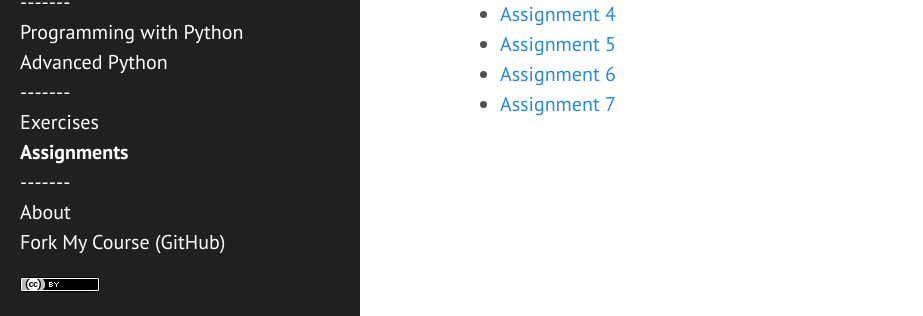
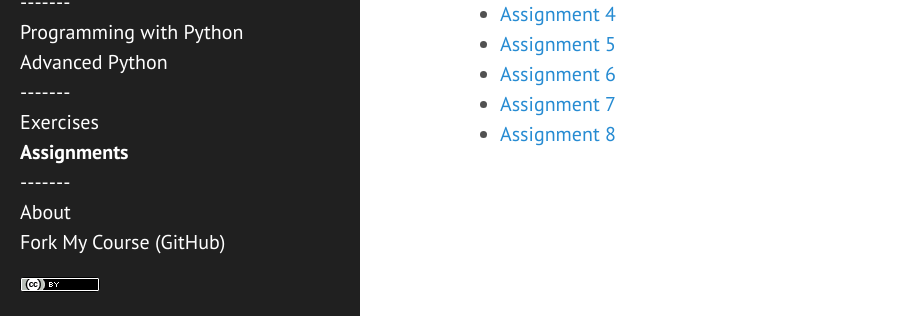
Before and after one commit to nyu-cds/courses, a Jekyll site: the page built from assignments/index.md, in a window 1280 px wide. Shown: the part 394-710 px from the top of the page, without its empty margins (0-923 px from the left). Built offline with Jekyll 4.4.1, drawn with Linux system fonts in a browser that asks for light colours.

Commit message:
Add ass 8
Signed-off-by: Greg Watson <g.watson@computer.org>

```diff
--- a/assignments/index.md
+++ b/assignments/index.md
@@ -19,3 +19,4 @@ redirect_from:
 * [Assignment 5]({{ site.github.url }}/assignments/advanced-5)
 * [Assignment 6]({{ site.github.url }}/assignments/advanced-6)
 * [Assignment 7]({{ site.github.url }}/assignments/advanced-7)
+* [Assignment 8]({{ site.github.url }}/assignments/advanced-8)
```
